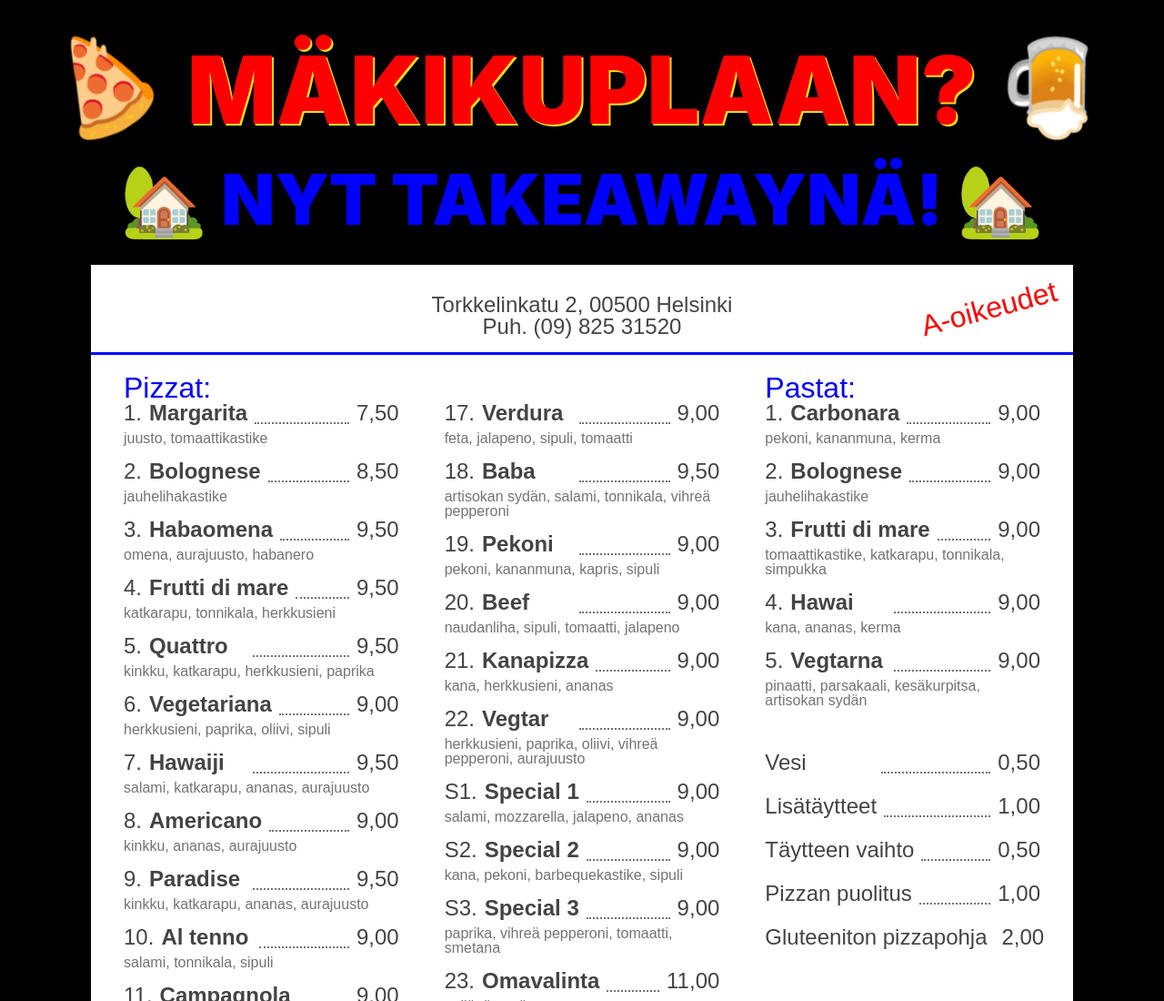
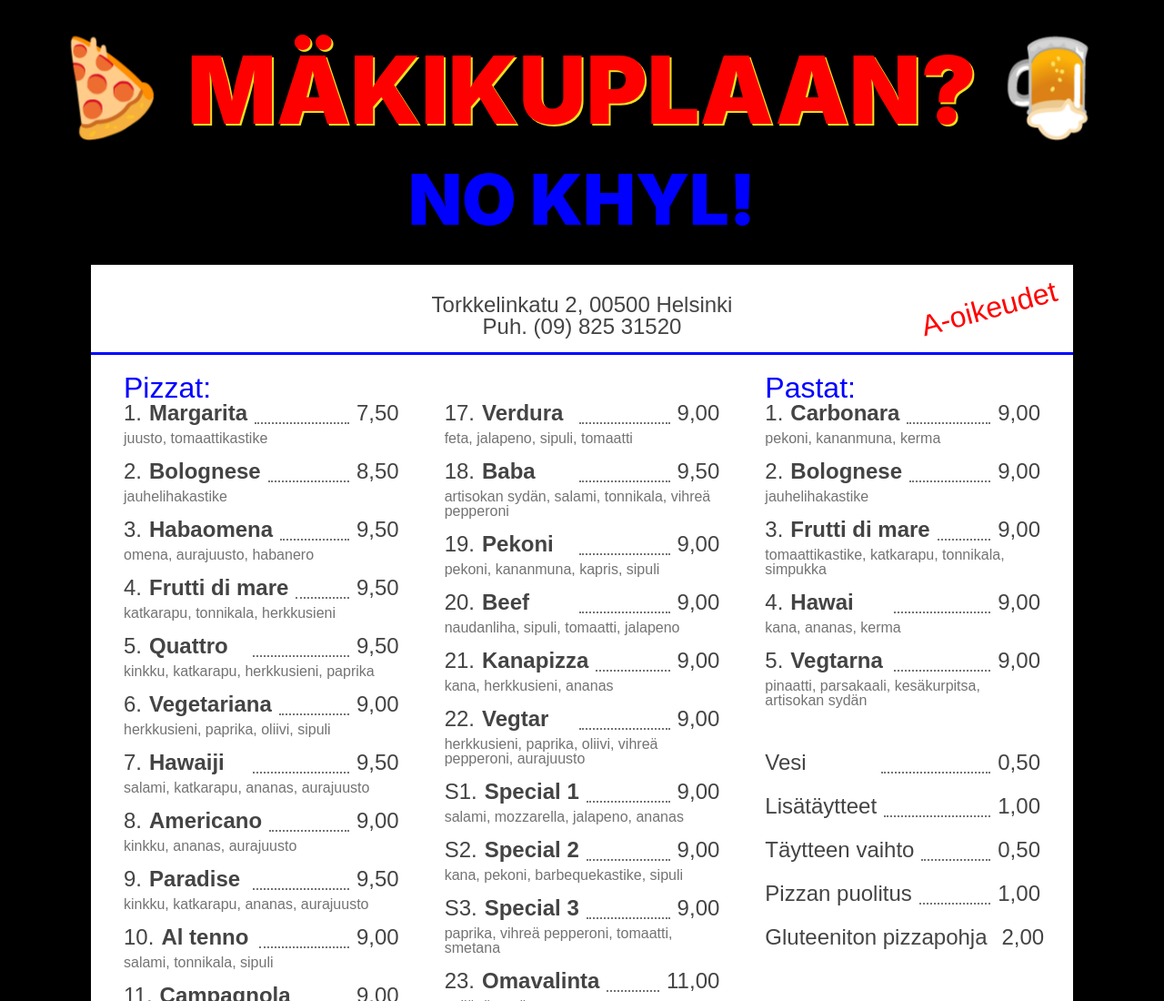
Before and after one commit to petetnt/makikupla-life, a Gatsby site: page / in a window 1280 px wide. Shown: the top 1100 px of the page at 91% size. Built offline with nearby package versions, Linux system fonts and the light colour scheme; Gatsby itself is replaced by a stand-in of ours.

Commit message:
Update index.js

```diff
--- a/src/pages/index.js
+++ b/src/pages/index.js
@@ -75,7 +75,7 @@ const IndexPage = ({ data }) => (
     <Title>
       <Pizza /> <Dropshadow>Mäkikuplaan?</Dropshadow> <Beer />
     </Title>
-    <Answer>🏡 Nyt takeawaynä! 🏡</Answer>
+    <Answer>No khyl!</Answer>
     <Menu {...data.dataJson} />
   </Layout>
 );
```
